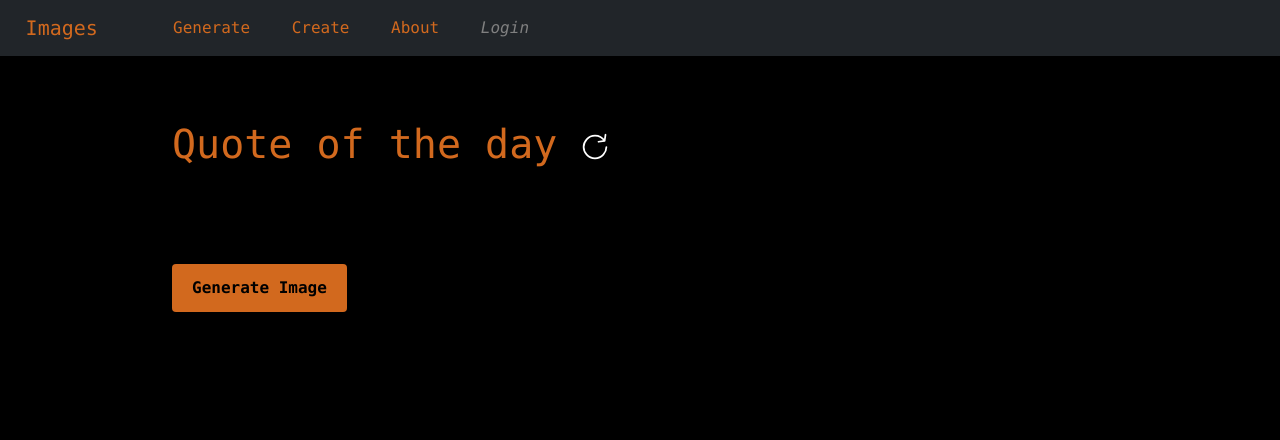
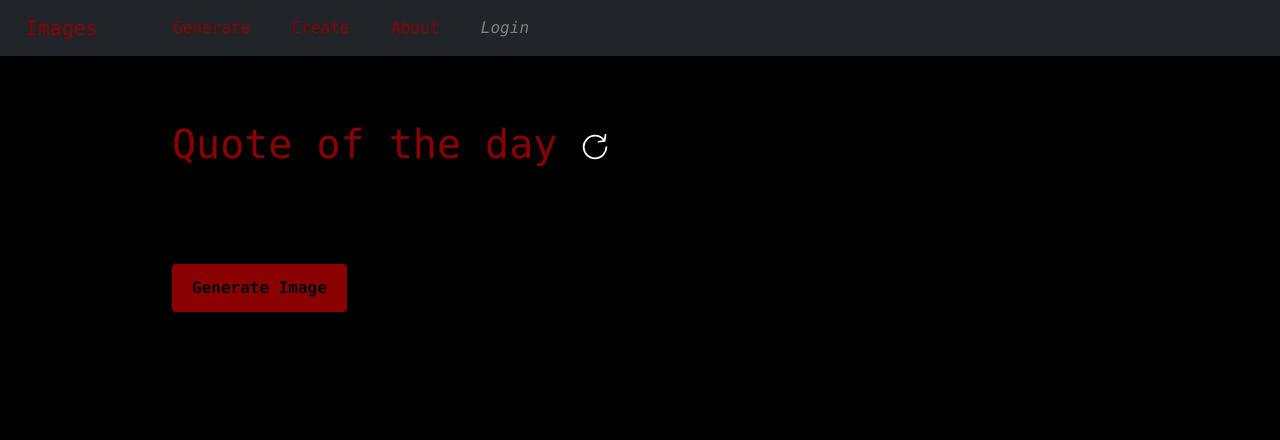
Before and after one commit to ferbcn/FastApi-DallE, a FastAPI app: page /quote/ in a window 1280 px wide. Shown: the top 440 px of the page. Run offline with FastAPI, Linux system fonts and the light colour scheme; data that the repository does not hold is empty; parts of the project's set-up code (start-up, migrations or seed data) failed here and were passed over; some libraries are stand-ins or nearby versions.

Commit message:
main color

```diff
--- a/app/static/css/stylesheet.css
+++ b/app/static/css/stylesheet.css
@@ -1,5 +1,5 @@
 :root {
-  --main_color: #d2691e;
+  --main_color: #8b0000;
   --white: #ffffff;
 }
 
```
